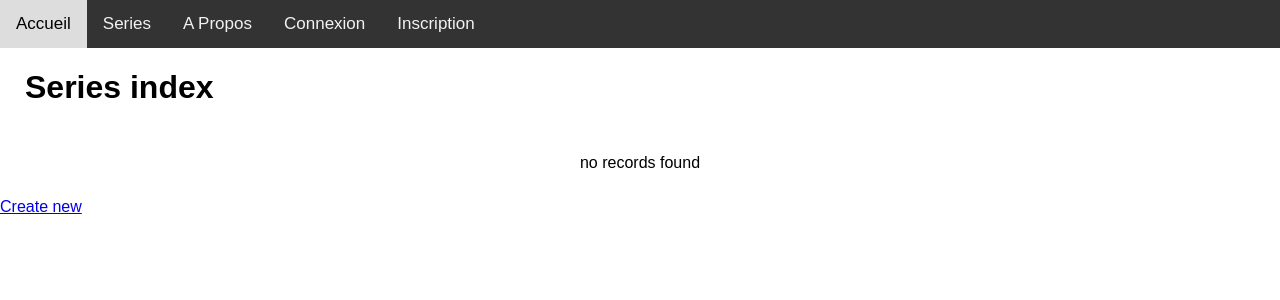
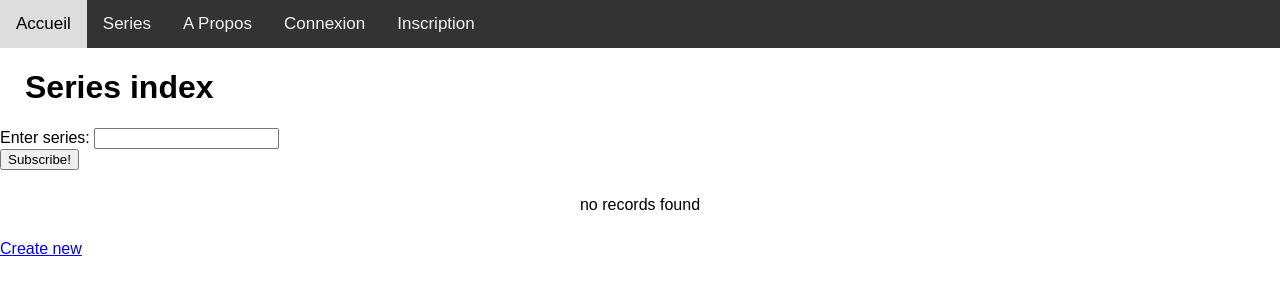
Before and after one commit to Romain-Chagnaud/-Projet_Web, a Symfony app: template Projet_Web/Projet_Web/templates/serie/index.html.twig in a window 1280 px wide. Shown: the top 300 px of the page. Run offline with Twig, Linux system fonts and the light colour scheme; the template is opened without the code that fills it, so the values that code supplies are empty; some libraries are stand-ins or nearby versions.

Commit message:
form search bar

```diff
--- a/Projet_Web/Projet_Web/templates/serie/index.html.twig
+++ b/Projet_Web/Projet_Web/templates/serie/index.html.twig
@@ -23,13 +23,24 @@
         }
     </style>
 
+    <form action="" method="get" class="form-example">
+        <div class="form-search">
+            <label for="name">Enter series: </label>
+            <input type="text" name="search" id="searchbar" required>
+        </div>
+        <div class="form-example">
+            <input type="submit" value="Subscribe!">
+        </div>
+</form>
+
+
 {% for series in series %}
-    <div class="polaroid">
-        <img src={{ path('series_poster', {'id': series.id}) }} style="width:100%; height:90%;">
-        <div class="container">
-             <p> {{series.title }} </p>
+     <div class="polaroid">
+            <img src={{ path('series_poster', {'id': series.id}) }} style="width:100%; height:90%;">
+            <div class="container">
+                <p> {{series.title }} </p>
+            </div>
         </div>
-    </div>
 {% else %}
     <div class="container">
          <p> no records found </p>
```
